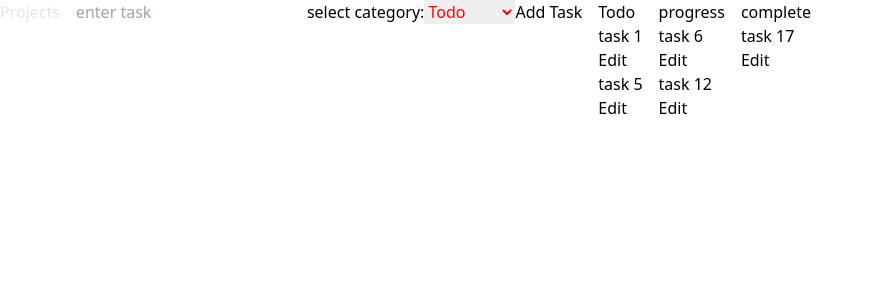
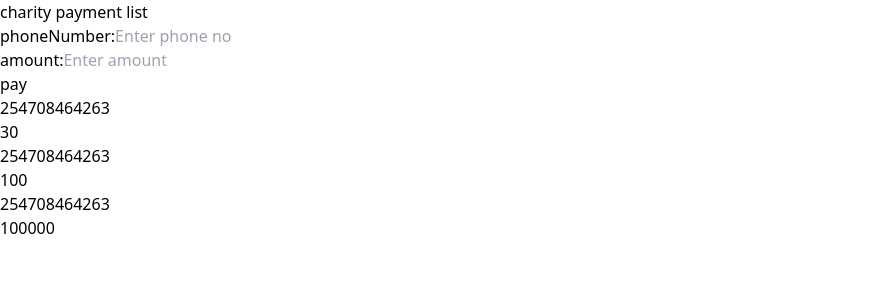
Before and after one commit to vickypython/BrowserRouter-usecase, a React (Vite) app: page / in a window 1280 px wide. Shown: the top 300 px of the page, without its empty margins (0-874 px from the left). Built offline with nearby package versions, Linux system fonts and the light colour scheme.

Commit message:
updated the about section

```diff
--- a/src/components/About.jsx
+++ b/src/components/About.jsx
@@ -1,7 +1,58 @@
+import { useState } from "react";
+
 export const About = () => {
+  const [phone, setPhone] = useState("");
+  const [amount, setAmount] = useState("");
+  const [transaction, setTransaction] = useState([
+    {id:1, phone: 254708464263, amount: 30 },
+    {id:2, phone: 254708464263, amount: 100 },
+    { id:3, phone: 254708464263, amount: 100000 },
+  ]);
+  const handleSubmit = (event) => {
+    event.preventDefault();
+    const newPayment = {
+      id:transaction.length+1,
+      phone: phone,
+      amount: amount,
+    };
+    setTransaction([newPayment,...transaction])
+  };
   return (
     <div>
-      <h1>About</h1>
+      <h1>charity payment list</h1>
+      <div>
+        <form onSubmit={handleSubmit}>
+          <div>
+            <label htmlFor="phone">phoneNumber:</label>
+            <input
+              type="text"
+              value={phone}
+              onChange={(e) => setPhone(e.target.value)}
+              id="phone"
+              placeholder="Enter phone no"
+            />
+          </div>
+          <div>
+            <label htmlFor="amount">amount:</label>
+            <input
+              type="number"
+              value={amount}
+              onChange={(e) => setAmount(e.target.value)}
+              id="amount"
+              placeholder="Enter amount"
+            />
+          </div>
+          <button type="submit">pay</button>
+        </form>
+      </div>
+     <div>
+     {transaction.map((trans)=> (
+        <div key={trans.id}>
+          <h2>{trans.phone}</h2>
+          <span>{trans.amount}</span>
+        </div>
+      ))}
+     </div>
     </div>
   );
 };
--- a/src/main.jsx
+++ b/src/main.jsx
@@ -4,14 +4,15 @@ import ReactDOM from "react-dom/client";
 import "./index.css";
 import { BrowserRouter as Router, Routes, Route } from "react-router-dom";
 import { Home } from "./components/Home.jsx";
-import { Projects } from "./components/Projects.jsx";
+// import { Projects } from "./components/Projects.jsx";
+import { About } from "./components/About.jsx";
 
 ReactDOM.createRoot(document.getElementById("root")).render(
   <React.StrictMode>
     <Router>
       <Routes>
         <Route path="/home" element={<Home/>}/>
-        <Route path="/" element={<Projects />}/>
+        <Route path="/" element={<About />}/>
       </Routes>
     </Router>
   </React.StrictMode>
```
